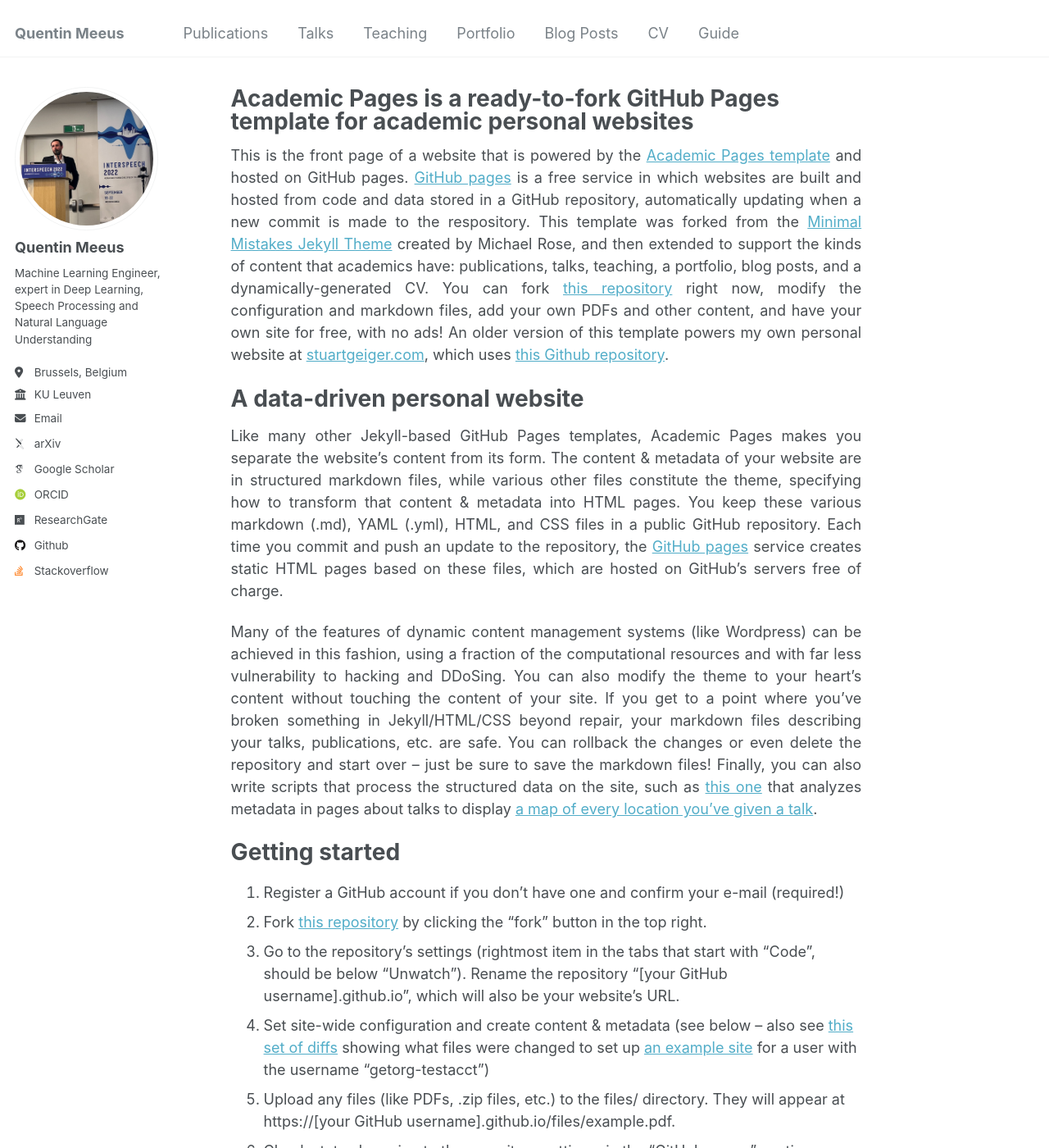
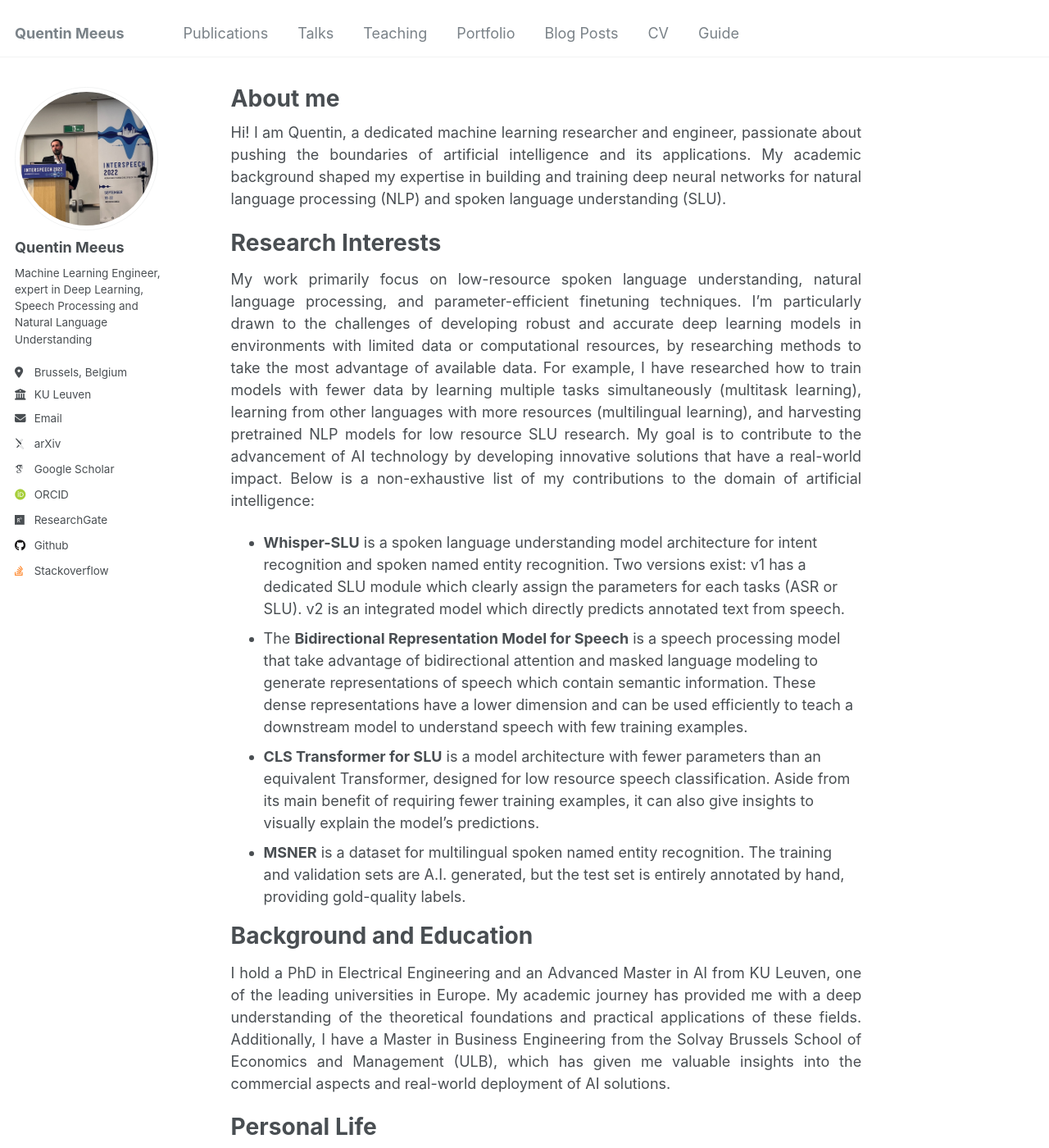
Before and after one commit to qmeeus/qmeeus.github.io, a Jekyll site: the page built from _pages/about.md, in a window 1280 px wide and 1400 px high. Shown: the whole window at 82% size. Built offline with Jekyll 4.4.1, drawn with Linux system fonts in a browser that asks for light colours; some web fonts are replaced; some of the changed text lies outside the part shown.

Commit message:
About page

```diff
--- a/_pages/about.md
+++ b/_pages/about.md
@@ -1,49 +1,28 @@
 ---
 permalink: /
-title: "Academic Pages is a ready-to-fork GitHub Pages template for academic personal websites"
+title: "About me"
 author_profile: true
 redirect_from:
   - /about/
   - /about.html
 ---
 
-This is the front page of a website that is powered by the [Academic Pages template](https://github.com/academicpages/academicpages.github.io) and hosted on GitHub pages. [GitHub pages](https://pages.github.com) is a free service in which websites are built and hosted from code and data stored in a GitHub repository, automatically updating when a new commit is made to the respository. This template was forked from the [Minimal Mistakes Jekyll Theme](https://mmistakes.github.io/minimal-mistakes/) created by Michael Rose, and then extended to support the kinds of content that academics have: publications, talks, teaching, a portfolio, blog posts, and a dynamically-generated CV. You can fork [this repository](https://github.com/academicpages/academicpages.github.io) right now, modify the configuration and markdown files, add your own PDFs and other content, and have your own site for free, with no ads! An older version of this template powers my own personal website at [stuartgeiger.com](http://stuartgeiger.com), which uses [this Github repository](https://github.com/staeiou/staeiou.github.io).
+Hi! I am Quentin, a dedicated machine learning researcher and engineer, passionate about pushing the boundaries of artificial intelligence and its applications. My academic background shaped my expertise in building and training deep neural networks for natural language processing (NLP) and spoken language understanding (SLU).
 
-A data-driven personal website
+Research Interests
 ======
-Like many other Jekyll-based GitHub Pages templates, Academic Pages makes you separate the website's content from its form. The content & metadata of your website are in structured markdown files, while various other files constitute the theme, specifying how to transform that content & metadata into HTML pages. You keep these various markdown (.md), YAML (.yml), HTML, and CSS files in a public GitHub repository. Each time you commit and push an update to the repository, the [GitHub pages](https://pages.github.com/) service creates static HTML pages based on these files, which are hosted on GitHub's servers free of charge.
+My work primarily focus on low-resource spoken language understanding, natural language processing, and parameter-efficient finetuning techniques. I'm particularly drawn to the challenges of developing robust and accurate deep learning models in environments with limited data or computational resources, by researching methods to take the most advantage of available data. For example, I have researched how to train models with fewer data by learning multiple tasks simultaneously (multitask learning), learning from other languages with more resources (multilingual learning), and harvesting pretrained NLP models for low resource SLU research.
+My goal is to contribute to the advancement of AI technology by developing innovative solutions that have a real-world impact.
+Below is a non-exhaustive list of my contributions to the domain of artificial intelligence:
+ - **Whisper-SLU** is a spoken language understanding model architecture for intent recognition and spoken named entity recognition. Two versions exist: v1 has a dedicated SLU module which clearly assign the parameters for each tasks (ASR or SLU). v2 is an integrated model which directly predicts annotated text from speech.
+ - The **Bidirectional Representation Model for Speech** is a speech processing model that take advantage of bidirectional attention and masked language modeling to generate representations of speech which contain semantic information. These dense representations have a lower dimension and can be used efficiently to teach a downstream model to understand speech with few training examples.
+ - **CLS Transformer for SLU** is a model architecture with fewer parameters than an equivalent Transformer, designed for low resource speech classification. Aside from its main benefit of requiring fewer training examples, it can also give insights to visually explain the model's predictions.
+ - **MSNER** is a dataset for multilingual spoken named entity recognition. The training and validation sets are A.I. generated, but the test set is entirely annotated by hand, providing gold-quality labels.
 
-Many of the features of dynamic content management systems (like Wordpress) can be achieved in this fashion, using a fraction of the computational resources and with far less vulnerability to hacking and DDoSing. You can also modify the theme to your heart's content without touching the content of your site. If you get to a point where you've broken something in Jekyll/HTML/CSS beyond repair, your markdown files describing your talks, publications, etc. are safe. You can rollback the changes or even delete the repository and start over -- just be sure to save the markdown files! Finally, you can also write scripts that process the structured data on the site, such as [this one](https://github.com/academicpages/academicpages.github.io/blob/master/talkmap.ipynb) that analyzes metadata in pages about talks to display [a map of every location you've given a talk](https://academicpages.github.io/talkmap.html).
+Background and Education
+======
+I hold a PhD in Electrical Engineering and an Advanced Master in AI from KU Leuven, one of the leading universities in Europe. My academic journey has provided me with a deep understanding of the theoretical foundations and practical applications of these fields. Additionally, I have a Master in Business Engineering from the Solvay Brussels School of Economics and Management (ULB), which has given me valuable insights into the commercial aspects and real-world deployment of AI solutions.
 
-Getting started
+Personal Life
 ======
-1. Register a GitHub account if you don't have one and confirm your e-mail (required!)
-1. Fork [this repository](https://github.com/academicpages/academicpages.github.io) by clicking the "fork" button in the top right.
-1. Go to the repository's settings (rightmost item in the tabs that start with "Code", should be below "Unwatch"). Rename the repository "[your GitHub username].github.io", which will also be your website's URL.
-1. Set site-wide configuration and create content & metadata (see below -- also see [this set of diffs](http://archive.is/3TPas) showing what files were changed to set up [an example site](https://getorg-testacct.github.io) for a user with the username "getorg-testacct")
-1. Upload any files (like PDFs, .zip files, etc.) to the files/ directory. They will appear at https://[your GitHub username].github.io/files/example.pdf.
-1. Check status by going to the repository settings, in the "GitHub pages" section
-
-Site-wide configuration
-------
-The main configuration file for the site is in the base directory in [_config.yml](https://github.com/academicpages/academicpages.github.io/blob/master/_config.yml), which defines the content in the sidebars and other site-wide features. You will need to replace the default variables with ones about yourself and your site's github repository. The configuration file for the top menu is in [_data/navigation.yml](https://github.com/academicpages/academicpages.github.io/blob/master/_data/navigation.yml). For example, if you don't have a portfolio or blog posts, you can remove those items from that navigation.yml file to remove them from the header.
-
-Create content & metadata
-------
-For site content, there is one markdown file for each type of content, which are stored in directories like _publications, _talks, _posts, _teaching, or _pages. For example, each talk is a markdown file in the [_talks directory](https://github.com/academicpages/academicpages.github.io/tree/master/_talks). At the top of each markdown file is structured data in YAML about the talk, which the theme will parse to do lots of cool stuff. The same structured data about a talk is used to generate the list of talks on the [Talks page](https://academicpages.github.io/talks), each [individual page](https://academicpages.github.io/talks/2012-03-01-talk-1) for specific talks, the talks section for the [CV page](https://academicpages.github.io/cv), and the [map of places you've given a talk](https://academicpages.github.io/talkmap.html) (if you run this [python file](https://github.com/academicpages/academicpages.github.io/blob/master/talkmap.py) or [Jupyter notebook](https://github.com/academicpages/academicpages.github.io/blob/master/talkmap.ipynb), which creates the HTML for the map based on the contents of the _talks directory).
-
-**Markdown generator**
-
-I have also created [a set of Jupyter notebooks](https://github.com/academicpages/academicpages.github.io/tree/master/markdown_generator
-) that converts a CSV containing structured data about talks or presentations into individual markdown files that will be properly formatted for the Academic Pages template. The sample CSVs in that directory are the ones I used to create my own personal website at stuartgeiger.com. My usual workflow is that I keep a spreadsheet of my publications and talks, then run the code in these notebooks to generate the markdown files, then commit and push them to the GitHub repository.
-
-How to edit your site's GitHub repository
-------
-Many people use a git client to create files on their local computer and then push them to GitHub's servers. If you are not familiar with git, you can directly edit these configuration and markdown files directly in the github.com interface. Navigate to a file (like [this one](https://github.com/academicpages/academicpages.github.io/blob/master/_talks/2012-03-01-talk-1.md) and click the pencil icon in the top right of the content preview (to the right of the "Raw | Blame | History" buttons). You can delete a file by clicking the trashcan icon to the right of the pencil icon. You can also create new files or upload files by navigating to a directory and clicking the "Create new file" or "Upload files" buttons.
-
-Example: editing a markdown file for a talk
-![Editing a markdown file for a talk](/images/editing-talk.png)
-
-For more info
-------
-More info about configuring Academic Pages can be found in [the guide](https://academicpages.github.io/markdown/). The [guides for the Minimal Mistakes theme](https://mmistakes.github.io/minimal-mistakes/docs/configuration/) (which this theme was forked from) might also be helpful.
+When I'm not immersed in the world of AI, I enjoy spending my time outdoors. I'm a passionate mountain enthusiast and love rock climbing, trail running, and skiing. Music is another great passion of mine, and I enjoy exploring different genres and discovering new artists.
```
